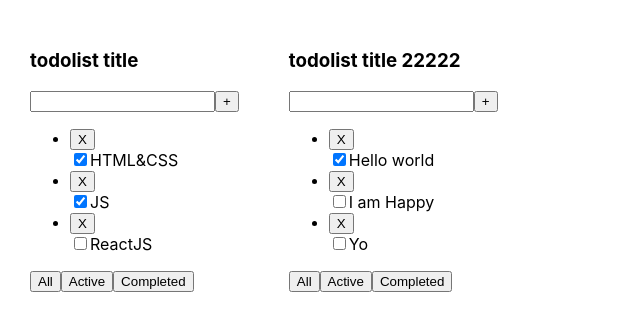
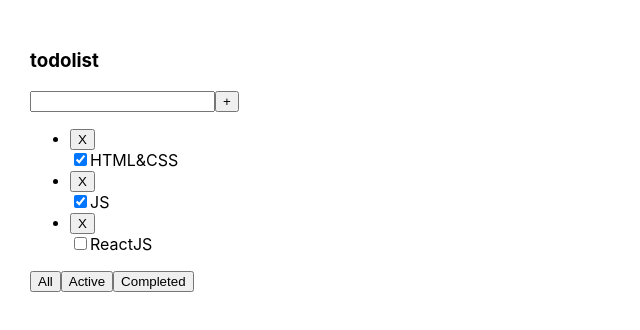
Before and after one commit to AndriiPrysiazhniuk/Todolist-project, a React (Create React App) app: page / in a window 1280 px wide. Shown: the top 330 px of the page, without its empty margins (0-640 px from the left). Built offline with nearby package versions, Linux system fonts and the light colour scheme.

Commit message:
created delete button, learned how to work with method filter, created function to delete tasks

```diff
--- a/src/App.tsx
+++ b/src/App.tsx
@@ -1,25 +1,27 @@
-import React from 'react';
+import React, {useState} from 'react';
 import './App.css';
 import {Todolist} from "./Components/Todolist";
 
 function App() {
-    const todoTitle = 'todolist title 11111'
+    const todoTitle = 'todolist'
 
-    const tasks1 = [
+    const  [tasks, setTasks] = useState([
         {id: 1, title: "HTML&CSS", isDone: true},
         {id: 2, title: "JS", isDone: true},
         {id: 3, title: "ReactJS", isDone: false}
-    ]
-    const tasks2 = [
-        {id: 1, title: "Hello world", isDone: true},
-        {id: 2, title: "I am Happy", isDone: false},
-        {id: 3, title: "Yo", isDone: false}
-    ]
+    ])
+
+    const removeTask = (taskId: number) => {
+
+
+        setTasks(tasks.filter(t => t.id!==taskId))
+        console.log(tasks)
+    }
+
 
     return (
         <div className="App">
-            <Todolist todoTitle={'todolist title '} tasks={tasks1 }/>
-            <Todolist todoTitle={'todolist title 22222'} tasks={tasks2}/>
+            <Todolist removeTask={removeTask} todoTitle={todoTitle} tasks={tasks}/>
         </div>
     );
 }
--- a/src/Components/List.tsx
+++ b/src/Components/List.tsx
@@ -3,16 +3,12 @@ import {PropsType} from "./Todolist";
 import {TsarButton} from "./TsarButton";
 
 export const List = (props: PropsType) => {
-
     return (
         <ul>
             {props.tasks.map((task) => {
-const removeTask=()=>{
-    console.log(task.id)
-}
                 return (
                     <li key={task.id}>
-                        <TsarButton title={'X'} callback={removeTask}/>
+                        <TsarButton title={'X'} callback={ ()=>props.removeTask(task.id)}/>
                         <input type="checkbox" checked={task.isDone}/>
                         <span>{task.title}</span>
                     </li>
--- a/src/Components/Todolist.tsx
+++ b/src/Components/Todolist.tsx
@@ -4,6 +4,7 @@ import {List} from "./List";
 export type PropsType = {
     tasks: TasksArrType[]
     todoTitle: string
+    removeTask:(taskId:number)=>void
 }
 type TasksArrType = {
     id: number
@@ -11,6 +12,9 @@ type TasksArrType = {
     isDone: boolean
 }
 export const Todolist = (props: PropsType) => {
+
+
+
     return <div>
         <h3>{props.todoTitle}</h3>
         <div>
@@ -18,7 +22,7 @@ export const Todolist = (props: PropsType) => {
             <button>+</button>
         </div>
         <div>
-            <List tasks={props.tasks} todoTitle={props.todoTitle}/>
+            <List removeTask={props.removeTask} tasks={props.tasks} todoTitle={props.todoTitle}/>
         </div>
         <div>
             <button>All</button>
```
